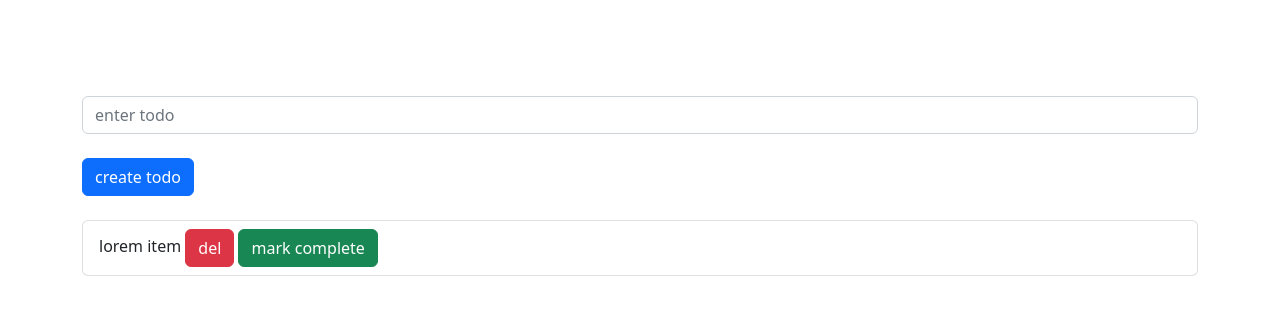
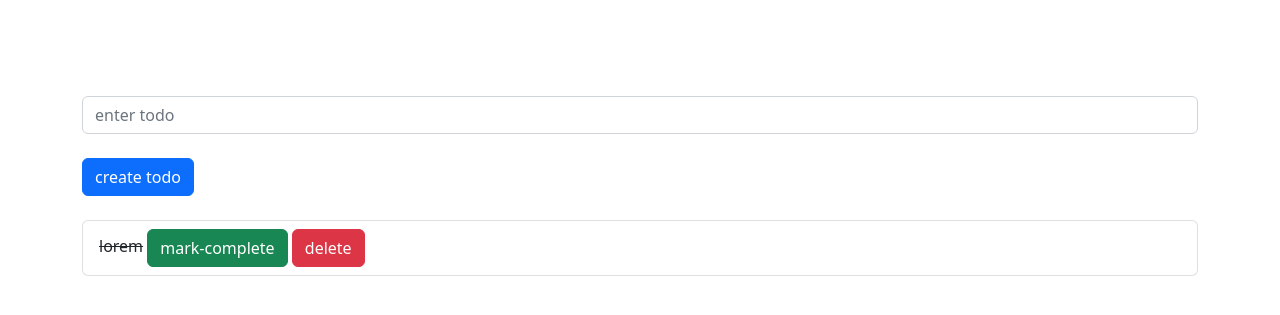
Before and after one commit to soumik-technicise/django-codekeen, a Django app: page /todo in a window 1280 px wide. Shown: the top 315 px of the page. Run offline with Django 4.2, Linux system fonts and the light colour scheme; data comes from the database, SQL or seed files in the repository; both versions use the stored data as it was after the commit.

Commit message:
delete_todo

```diff
--- a/first/templates/todo.html
+++ b/first/templates/todo.html
@@ -16,9 +16,14 @@
         </form>
         <ul class="list-group mt-4">
             {% for todo in todos %}
-                <li class="list-group-item">{{ todo.todo_name }} item
-                    <a href="" class="btn btn-danger">del</a>
-                    <a href="" class="btn btn-success">mark complete</a>
+                <li class="list-group-item">
+                    {% if todo.is_complete %}
+                    <strike>{{ todo.todo_name }}</strike>
+                    {% else %}
+                    {{ todo.todo_name }}
+                    {% endif %}
+                    <a href="{% url 'mark_complete' todo.id %}" class="btn btn-success">mark-complete</a>
+                    <a href="{% url 'delete_todo' todo.id %}" class="btn btn-danger">delete</a>
                 </li>
             {% endfor %}
         </ul>
--- a/first/urls.py
+++ b/first/urls.py
@@ -6,5 +6,7 @@ urlpatterns = [
     path('contact', views.contact, name="contact"),
     path('about', views.about, name="about"),
     path('dynamic/<id>', views.dynamic, name="dynamic"),
-    path('todo', views.todo, name="todo")
+    path('todo', views.todo, name="todo"),
+    path('delete_todo/<id>', views.delete_todo, name="delete_todo"),
+    path('mark_complete/<id>', views.mark_complete, name="mark_complete")
 ]
--- a/first/views.py
+++ b/first/views.py
@@ -39,3 +39,22 @@ def todo(request):
     context = {'todos': todos}
 
     return render(request, 'todo.html', context)
+
+
+def delete_todo(request, id):
+    try:
+        todo = Todo.objects.get(id=id)
+        todo.delete()
+    except Todo.DoesNotExist:
+        pass
+    return redirect('todo')
+
+
+def mark_complete(request, id):
+    try:
+        todo = Todo.objects.get(id=id)
+        todo.is_complete = True
+        todo.save()
+    except Todo.DoesNotExist:
+        pass
+    return redirect('todo')
```
Also changed, not shown: db.sqlite3.
